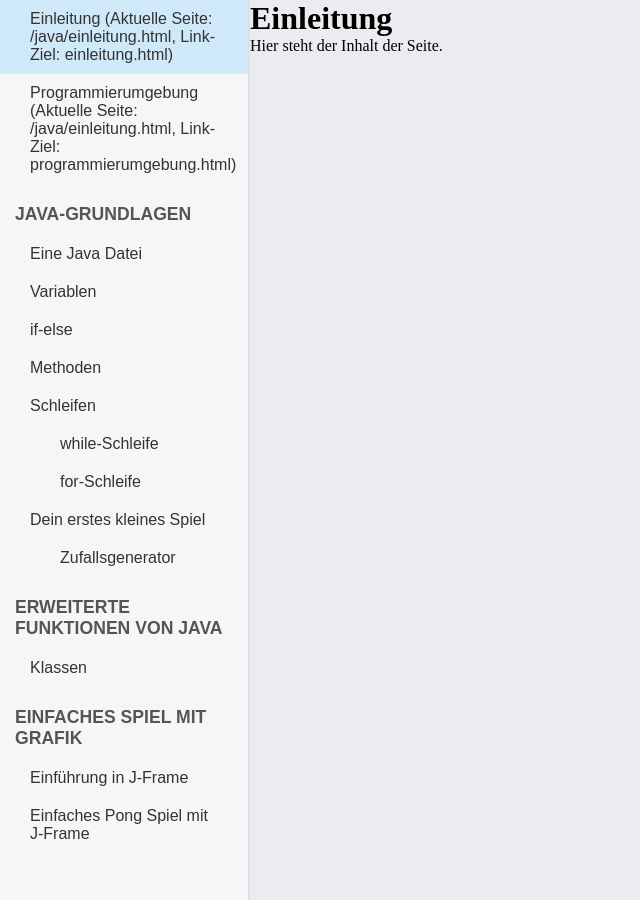
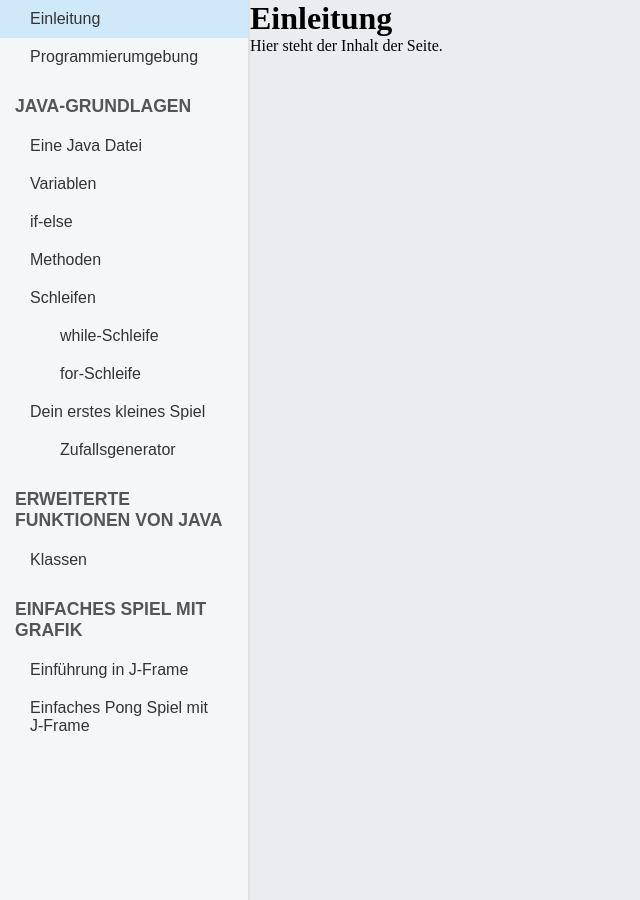
Before and after one commit to LG-KS-ProgrammierAG/lg-ks-programmierag.github.io, a Jekyll site: the page built from _java/einleitung.md, in a window 1280 px wide. Shown: the whole page, without its empty margins (0-640 px from the left). Built offline with Jekyll 4.4.1, drawn with Linux system fonts in a browser that asks for light colours.

Commit message:
removed debug segments

```diff
--- a/_includes/navigation.html
+++ b/_includes/navigation.html
@@ -27,8 +27,6 @@
             {% else %}
                 <a href="{{ item.url }}" class="nav-link">
                     {{ item.title }}
-                    <!-- Zum Testen: -->
-                    (Aktuelle Seite: {{ page.url }}, Link-Ziel: {{ item.url }})
                 </a>
                 {% if item.subpages %}
                     <div class="subpages">
```
